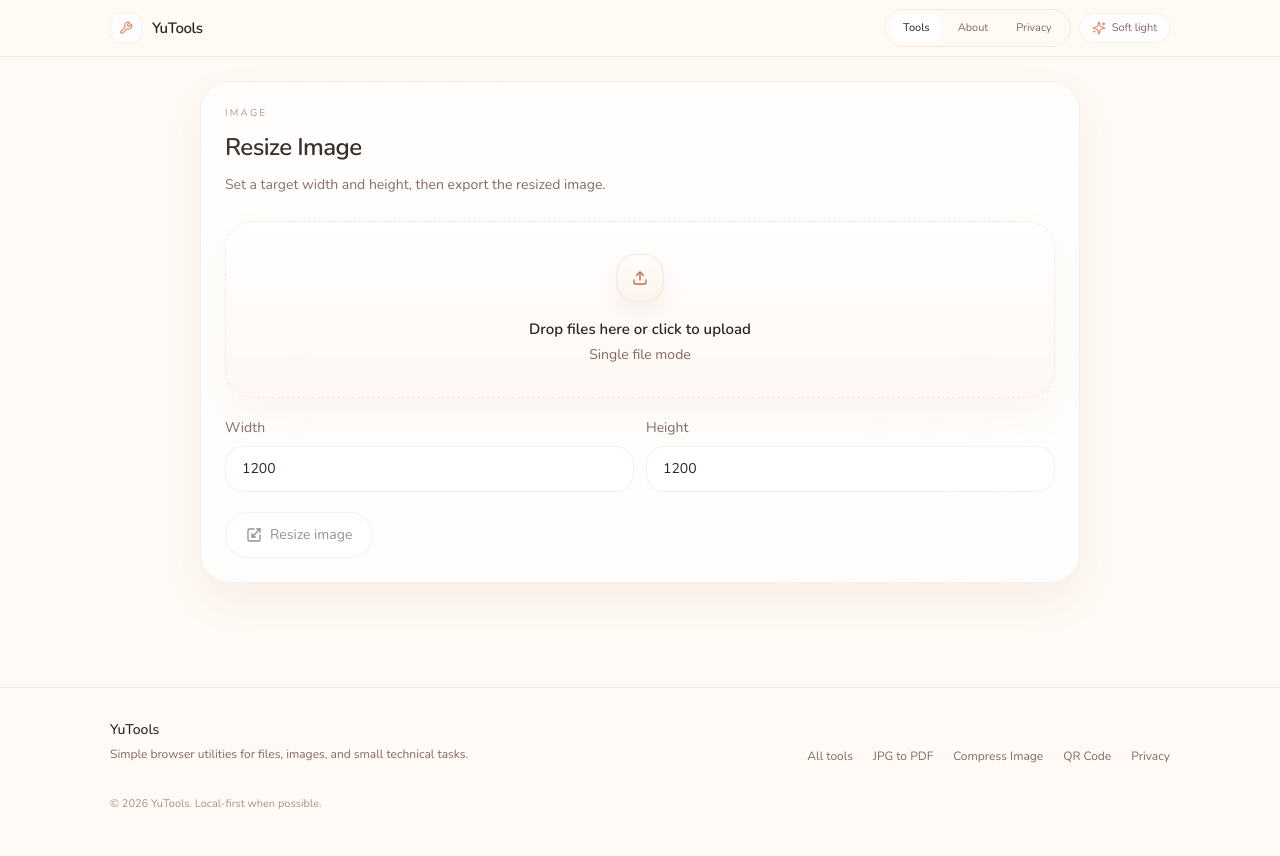
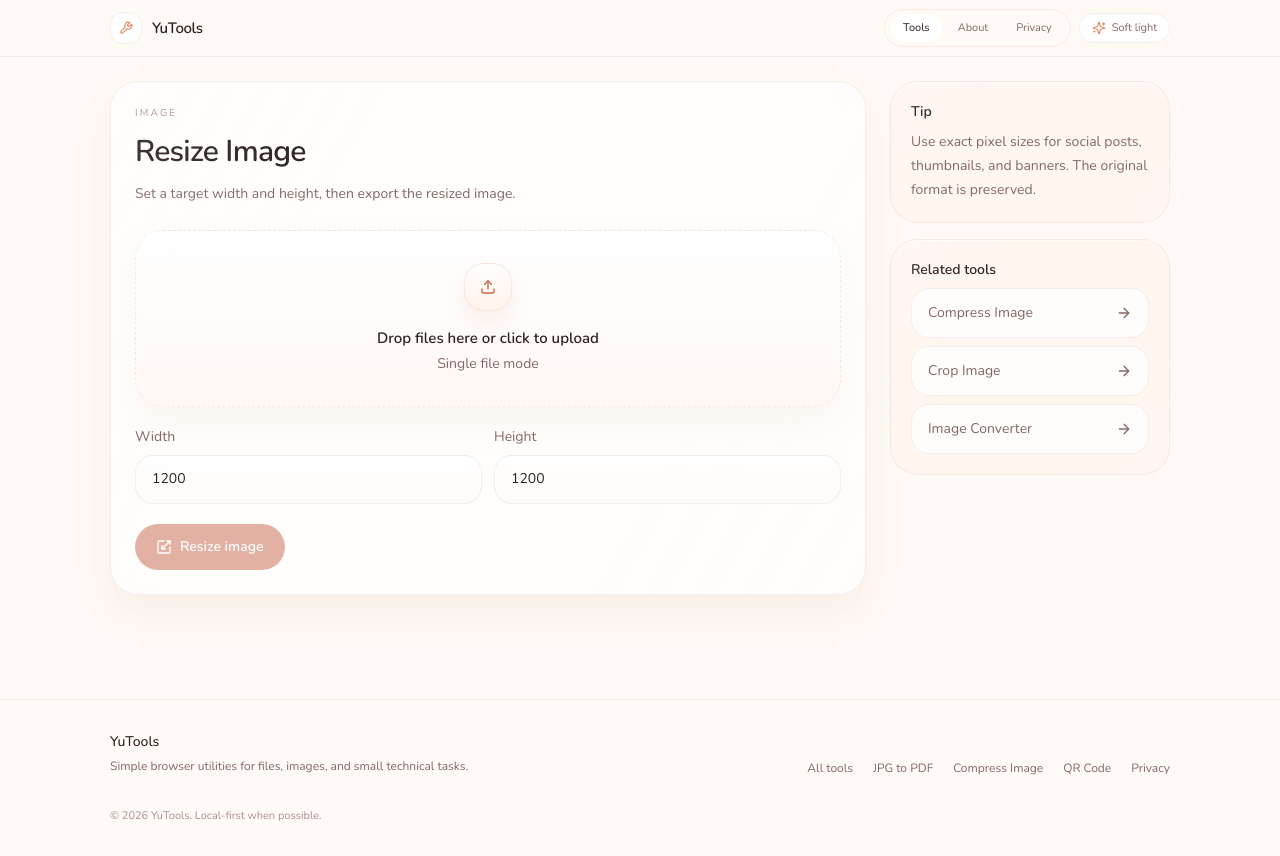
Before and after one commit to zhiliao000-star/YuDown, a React (Vite) app: page /tools/resize-image in a window 1280 px wide. Built offline with nearby package versions, Linux system fonts and the light colour scheme.

Commit message:
feat: polish more tool pages with shared product UI

```diff
--- a/src/pages/tools/JSONFormatter.tsx
+++ b/src/pages/tools/JSONFormatter.tsx
@@ -1,5 +1,6 @@
 import React, { useState } from 'react';
 import { Check, Copy, FileCode2 } from 'lucide-react';
+import { PrimaryButton, RelatedTools, SecondaryButton, ToolNoteCard, ToolPageShell } from '../../components/ToolLayout';
 
 export const JSONFormatter = () => {
   const [input, setInput] = useState('{\n  "hello": "world"\n}');
@@ -26,20 +27,33 @@ export const JSONFormatter = () => {
   };
 
   return (
-    <main className="mx-auto w-full max-w-[920px] px-4 pb-10 pt-6 sm:px-5">
-      <section className="panel p-5 sm:p-6">
-        <p className="eyebrow">utility</p>
-        <h1 className="mt-2 text-[24px] font-semibold text-[var(--fg)]">JSON Formatter</h1>
-        <p className="mt-2 text-sm leading-6 text-[var(--muted)]">Paste raw JSON, format it, and validate it in one step.</p>
-
-        <div className="mt-6 grid gap-4 md:grid-cols-2">
+    <ToolPageShell
+      eyebrow="utility"
+      title="JSON Formatter"
+      description="Paste raw JSON, format it, and validate it in one step."
+      aside={
+        <>
+          <ToolNoteCard title="Use it for">
+            API payloads, config files, and quick validation before you paste JSON into another tool or service.
+          </ToolNoteCard>
+          <RelatedTools
+            items={[
+              { label: 'Base64', to: '/tools/base64' },
+              { label: 'URL Encode / Decode', to: '/tools/url-encode-decode' },
+              { label: 'UUID Generator', to: '/tools/uuid-generator' },
+            ]}
+          />
+        </>
+      }
+    >
+      <div className="grid gap-4 md:grid-cols-2">
         <label className="text-sm text-[var(--muted)]">
           Input
           <textarea
             value={input}
             onChange={(event) => setInput(event.target.value)}
             rows={16}
-              className="mt-2 w-full rounded-[22px] border border-[var(--border-soft)] bg-[var(--surface-raised)] px-4 py-4 font-mono text-sm text-[var(--fg)] outline-none"
+            className="field-textarea mt-2 font-mono text-sm"
           />
         </label>
         <label className="text-sm text-[var(--muted)]">
@@ -48,30 +62,23 @@ export const JSONFormatter = () => {
             value={output}
             readOnly
             rows={16}
-              className="mt-2 w-full rounded-[22px] border border-[var(--border-soft)] bg-[var(--surface-raised)] px-4 py-4 font-mono text-sm text-[var(--fg)] outline-none"
+            className="field-textarea mt-2 font-mono text-sm"
           />
         </label>
       </div>
 
       <div className="mt-5 flex flex-wrap gap-3">
-          <button
-            onClick={formatJson}
-            className="inline-flex items-center gap-2 rounded-full border border-[var(--border-strong)] bg-[var(--surface-raised)] px-5 py-3 text-sm text-[var(--fg)] transition hover:border-[var(--accent-soft)]"
-          >
+        <PrimaryButton onClick={formatJson}>
           <FileCode2 className="h-4 w-4" />
           Format JSON
-          </button>
-          <button
-            onClick={copyOutput}
-            className="inline-flex items-center gap-2 rounded-full border border-[var(--border-soft)] bg-transparent px-5 py-3 text-sm text-[var(--fg-soft)] transition hover:border-[var(--border-strong)]"
-          >
+        </PrimaryButton>
+        <SecondaryButton onClick={copyOutput}>
           {copied ? <Check className="h-4 w-4" /> : <Copy className="h-4 w-4" />}
           {copied ? 'Copied' : 'Copy output'}
-          </button>
+        </SecondaryButton>
       </div>
 
-        {error && <p className="mt-4 text-sm text-[#ffb9aa]">{error}</p>}
-      </section>
-    </main>
+      {error && <p className="mt-4 text-sm text-[#cf6d54]">{error}</p>}
+    </ToolPageShell>
   );
 };
--- a/src/pages/tools/MergePDF.tsx
+++ b/src/pages/tools/MergePDF.tsx
@@ -1,7 +1,7 @@
 import React, { useState } from 'react';
 import { PDFDocument } from 'pdf-lib';
 import { FileList, FilePicker } from '../../components/UploadControls';
-import { ToolPageShell, PrimaryButton, RelatedTools } from '../../components/ToolLayout';
+import { ToolPageShell, PrimaryButton, RelatedTools, SecondaryButton, ToolNoteCard } from '../../components/ToolLayout';
 import { downloadFile } from '../../lib/utils';
 import { ArrowDownToLine, Combine, Loader2 } from 'lucide-react';
 
@@ -52,6 +52,10 @@ export const MergePDF = () => {
       title="Merge PDF"
       description="Combine multiple PDF files into one document in your browser."
       aside={
+        <>
+          <ToolNoteCard title="Merging order">
+            Files merge in the visible order below. Remove and re-add files if you need a different sequence.
+          </ToolNoteCard>
           <RelatedTools
             items={[
               { label: 'Split PDF', to: '/tools/split-pdf' },
@@ -59,6 +63,7 @@ export const MergePDF = () => {
               { label: 'JPG to PDF', to: '/tools/jpg-to-pdf' },
             ]}
           />
+        </>
       }
     >
       <div className="mt-6">
@@ -78,15 +83,17 @@ export const MergePDF = () => {
       </div>
 
       {mergedPdf && (
-        <div className="mt-6 rounded-[22px] border border-[var(--border-soft)] bg-[var(--surface-soft)] p-4">
+        <div className="result-card mt-6">
           <p className="text-sm text-[var(--fg-soft)]">Merged PDF is ready.</p>
-          <button
-            onClick={() => downloadFile(mergedPdf, 'yutools-merged.pdf')}
-            className="mt-3 inline-flex items-center gap-2 rounded-full border border-[var(--border-strong)] bg-white px-4 py-2 text-sm text-[var(--fg)] transition hover:border-[var(--accent-soft)]"
-          >
+          <div className="mt-3 flex flex-wrap gap-3">
+            <PrimaryButton onClick={() => downloadFile(mergedPdf, 'yutools-merged.pdf')}>
               <ArrowDownToLine className="h-4 w-4" />
               Download PDF
-          </button>
+            </PrimaryButton>
+            <SecondaryButton onClick={() => { setFiles([]); setMergedPdf(null); }}>
+              Merge another file set
+            </SecondaryButton>
+          </div>
         </div>
       )}
     </ToolPageShell>
--- a/src/pages/tools/ResizeImage.tsx
+++ b/src/pages/tools/ResizeImage.tsx
@@ -1,5 +1,6 @@
 import React, { useState } from 'react';
 import { FileList, FilePicker } from '../../components/UploadControls';
+import { PrimaryButton, RelatedTools, SecondaryButton, ToolNoteCard, ToolPageShell } from '../../components/ToolLayout';
 import { downloadFile } from '../../lib/utils';
 import { ArrowDownToLine, Loader2, Scaling } from 'lucide-react';
 
@@ -63,16 +64,27 @@ export const ResizeImage = () => {
   };
 
   return (
-    <main className="mx-auto w-full max-w-[920px] px-4 pb-10 pt-6 sm:px-5">
-      <section className="panel p-5 sm:p-6">
-        <p className="eyebrow">image</p>
-        <h1 className="mt-2 text-[24px] font-semibold text-[var(--fg)]">Resize Image</h1>
-        <p className="mt-2 text-sm leading-6 text-[var(--muted)]">Set a target width and height, then export the resized image.</p>
-
-        <div className="mt-6">
+    <ToolPageShell
+      eyebrow="image"
+      title="Resize Image"
+      description="Set a target width and height, then export the resized image."
+      aside={
+        <>
+          <ToolNoteCard title="Tip">
+            Use exact pixel sizes for social posts, thumbnails, and banners. The original format is preserved.
+          </ToolNoteCard>
+          <RelatedTools
+            items={[
+              { label: 'Compress Image', to: '/tools/compress-image' },
+              { label: 'Crop Image', to: '/tools/crop-image' },
+              { label: 'Image Converter', to: '/tools/image-converter' },
+            ]}
+          />
+        </>
+      }
+    >
       <FilePicker onFilesSelected={handleFiles} accept="image/*" multiple={false} />
       <FileList files={files} onRemove={() => setFiles([])} />
-        </div>
 
       <div className="mt-5 grid gap-3 sm:grid-cols-2">
         <label className="text-sm text-[var(--muted)]">
@@ -81,7 +93,7 @@ export const ResizeImage = () => {
             type="number"
             value={width}
             onChange={(event) => setWidth(Number(event.target.value))}
-              className="mt-2 w-full rounded-[18px] border border-[var(--border-soft)] bg-[var(--surface-raised)] px-4 py-3 text-[var(--fg)] outline-none"
+            className="field-input mt-2"
           />
         </label>
         <label className="text-sm text-[var(--muted)]">
@@ -90,33 +102,30 @@ export const ResizeImage = () => {
             type="number"
             value={height}
             onChange={(event) => setHeight(Number(event.target.value))}
-              className="mt-2 w-full rounded-[18px] border border-[var(--border-soft)] bg-[var(--surface-raised)] px-4 py-3 text-[var(--fg)] outline-none"
+            className="field-input mt-2"
           />
         </label>
       </div>
 
-        <button
-          onClick={resizeImage}
-          disabled={processing || !files.length}
-          className="mt-5 inline-flex items-center gap-2 rounded-full border border-[var(--border-strong)] bg-[var(--surface-raised)] px-5 py-3 text-sm text-[var(--fg)] transition hover:border-[var(--accent-soft)] disabled:cursor-not-allowed disabled:opacity-50"
-        >
+      <PrimaryButton onClick={resizeImage} disabled={processing || !files.length} className="mt-5">
         {processing ? <Loader2 className="h-4 w-4 animate-spin" /> : <Scaling className="h-4 w-4" />}
         Resize image
-        </button>
+      </PrimaryButton>
 
       {result && (
-          <div className="mt-6 rounded-[22px] border border-[var(--border-soft)] bg-[var(--surface-soft)] p-4">
+        <div className="result-card mt-6">
           <p className="text-sm text-[var(--fg-soft)]">Resized image is ready.</p>
-            <button
-              onClick={() => downloadFile(result, 'yutools-resized-image.png')}
-              className="mt-3 inline-flex items-center gap-2 rounded-full border border-[var(--border-strong)] bg-[var(--surface-raised)] px-4 py-2 text-sm text-[var(--fg)] transition hover:border-[var(--accent-soft)]"
-            >
+          <div className="mt-3 flex flex-wrap gap-3">
+            <PrimaryButton onClick={() => downloadFile(result, 'yutools-resized-image.png')}>
               <ArrowDownToLine className="h-4 w-4" />
               Download image
-            </button>
+            </PrimaryButton>
+            <SecondaryButton onClick={() => { setFiles([]); setResult(null); }}>
+              Resize another image
+            </SecondaryButton>
+          </div>
         </div>
       )}
-      </section>
-    </main>
+    </ToolPageShell>
   );
 };
--- a/src/styles/index.css
+++ b/src/styles/index.css
@@ -243,6 +243,50 @@
   background: rgba(255, 255, 255, 0.56);
 }
 
+.field-input,
+.field-select,
+.field-textarea {
+  width: 100%;
+  border-radius: 18px;
+  border: 1px solid var(--border-soft);
+  background: linear-gradient(180deg, rgba(255, 255, 255, 0.96) 0%, rgba(255, 250, 246, 0.86) 100%);
+  color: var(--fg);
+  outline: none;
+  box-shadow: inset 0 1px 0 rgba(255, 255, 255, 0.95);
+  transition:
+    border-color 220ms ease,
+    box-shadow 220ms ease,
+    transform 220ms cubic-bezier(0.22, 1, 0.36, 1);
+}
+
+.field-input,
+.field-select {
+  padding: 0.85rem 1rem;
+}
+
+.field-textarea {
+  padding: 1rem;
+  resize: vertical;
+}
+
+.field-input:focus,
+.field-select:focus,
+.field-textarea:focus {
+  border-color: rgba(214, 128, 91, 0.3);
+  box-shadow:
+    0 0 0 4px rgba(223, 141, 103, 0.08),
+    inset 0 1px 0 rgba(255, 255, 255, 1);
+  transform: translateY(-1px);
+}
+
+.result-card {
+  border-radius: 24px;
+  border: 1px solid var(--border-soft);
+  background: rgba(255, 255, 255, 0.72);
+  padding: 1.25rem;
+  box-shadow: var(--shadow-soft);
+}
+
 .ad-container {
   @apply relative my-8 mx-auto w-full max-w-4xl overflow-hidden rounded-[20px] p-4;
   background: var(--surface-soft);
```
Lines whose indentation alone changed are shown as unchanged.
